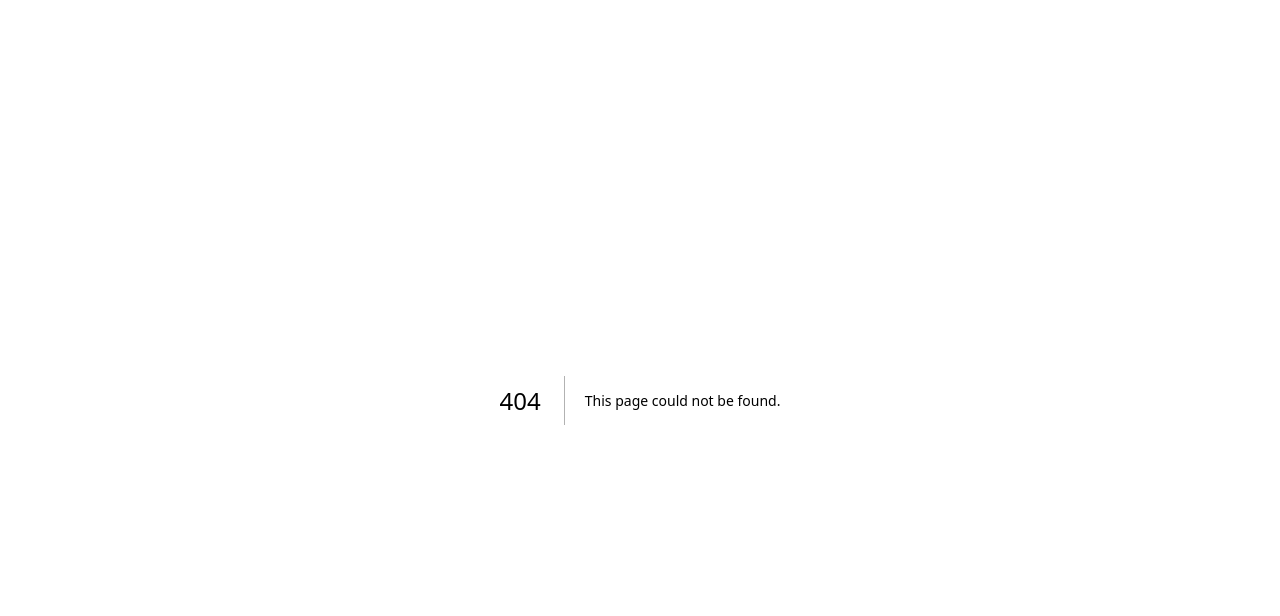
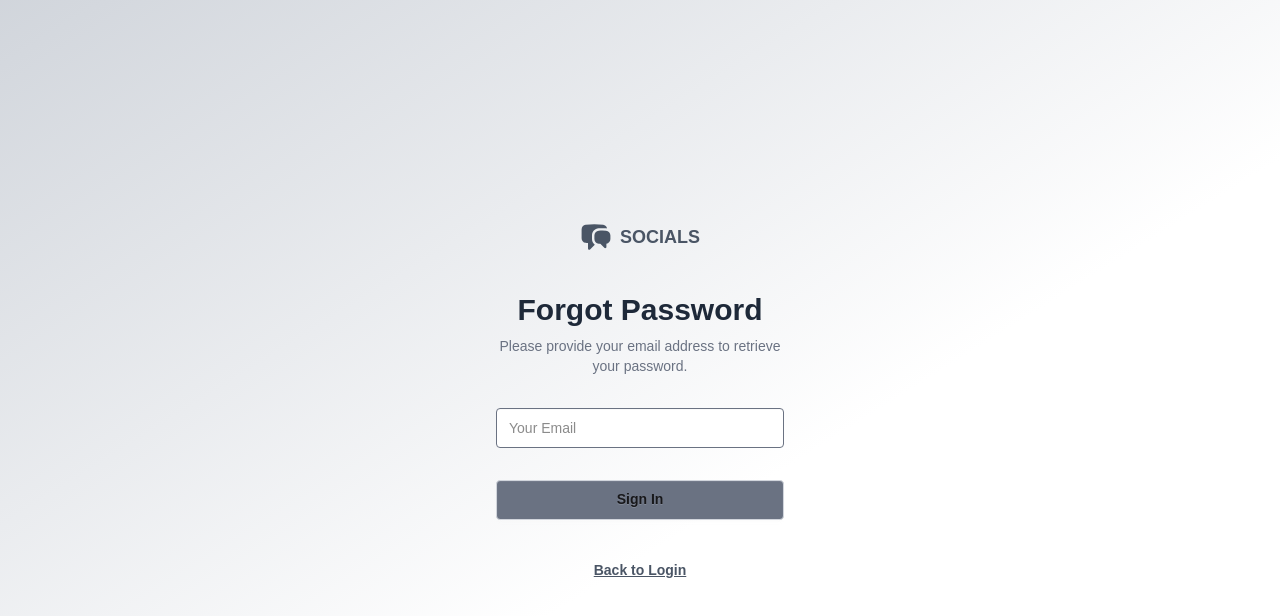
Before and after one commit to oxcode-dev/socials-frontend, a Next.js app: page /auth/forgot-password in a window 1280 px wide. Before the commit this address had no page. Shown: the top 616 px of the page. Built offline with nearby package versions, Linux system fonts and the light colour scheme.

Commit message:
initials

```diff
--- /dev/null
+++ b/app/auth/forgot-password/page.tsx
@@ -0,0 +1,50 @@
+'use client'
+
+import SignUpForm from '@/forms/auth/SignUpForm'
+// import RegistrationForm from '@/forms/auth/RegistrationForm'
+import Link from 'next/link'
+import React from 'react'
+
+const page = () => {
+    return (
+        <div>
+            <div className="flex flex-col justify-center h-full">
+                <div className="py-4 md:py-8 space-y-2 text-center">
+                    <p className="text-xl md:text-3xl font-bold text-gray-800">
+                        Forgot Password
+                    </p>
+
+                    <p className="text-sm text-gray-500 font-medium">
+                        Please provide your email address to retrieve your password.
+                    </p>
+                </div>
+
+                <div className="w-full space-y-4">
+                    <div>
+                        {/* <SignUpForm /> */}
+                        <form className="flex flex-col w-full space-y-4">
+                            <div>
+                                <input type="email" placeholder="Your Email" className="input bg-white border-gray-500" />
+                            </div>
+
+                            <div className="w-full pt-4">
+                                <button className="btn bg-gray-500 border-gray-300 w-full">Sign In</button>
+                            </div>
+                        </form>
+                    </div>
+
+                    <div className="pt-4 md:pt-6 text-center">
+                        <p className="text-sm text-gray-500 font-medium">
+                            <Link href="/auth" className="text-gray-600 font-semibold underline">
+                               Back to Login
+                            </Link>
+                        </p>
+                    </div>
+                </div>
+
+            </div>
+        </div>
+    )
+}
+
+export default page
--- a/app/auth/layout.tsx
+++ b/app/auth/layout.tsx
@@ -20,7 +20,7 @@ const layout = ({
             <div className="relative">
 
                 <div className="relative w-full h-screen">
-                    <div className="w-full h-full bg-white min-h-screen bg-linear-to-br from-0% to-60% from-green-50 to-white">
+                    <div className="w-full h-full bg-white min-h-screen bg-linear-to-br from-0% to-60% from-gray-300 to-white">
                         <div className="flex w-full md:max-w-sm mx-auto px-4 flex-col items-center justify-center h-full">
                             <div className="py-6 px-4 md:px-8 w-full">
                                 <div className="flex items-center flex-col">
```
